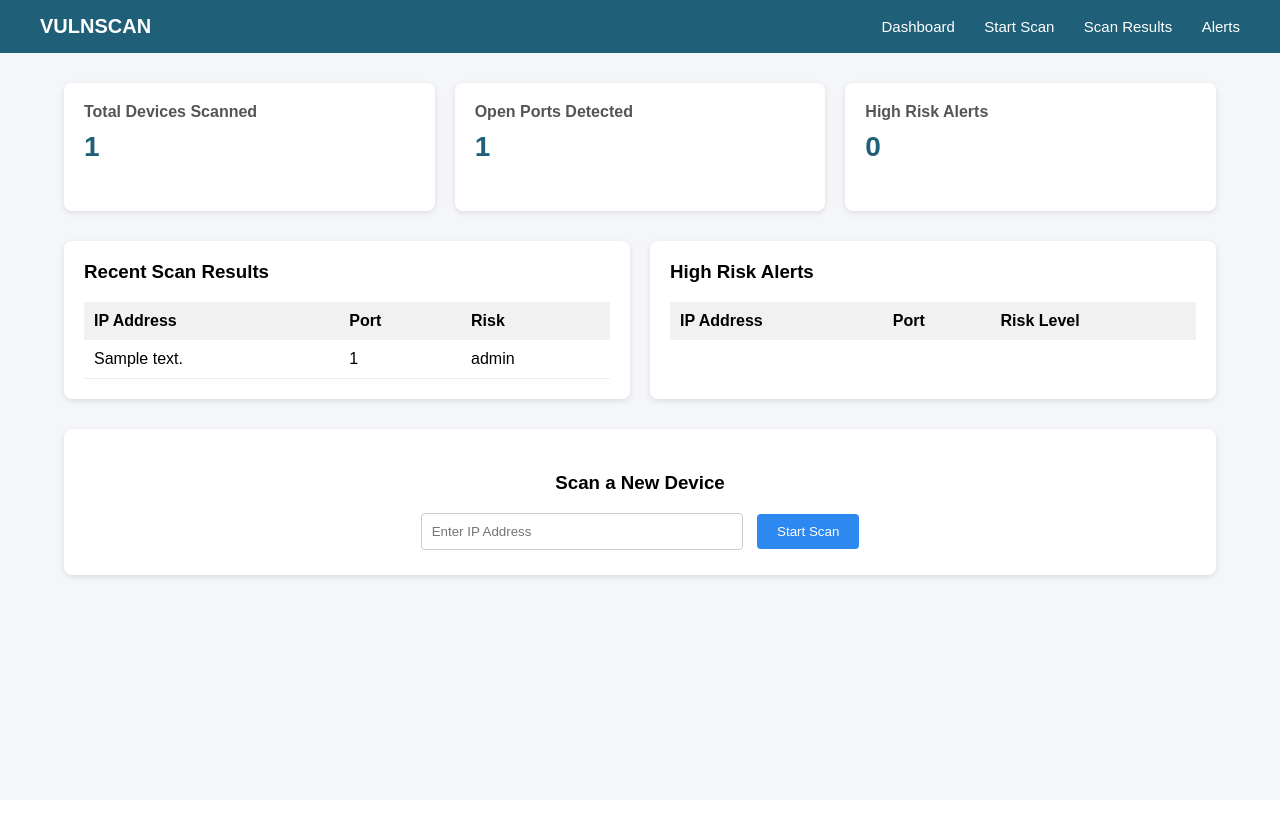
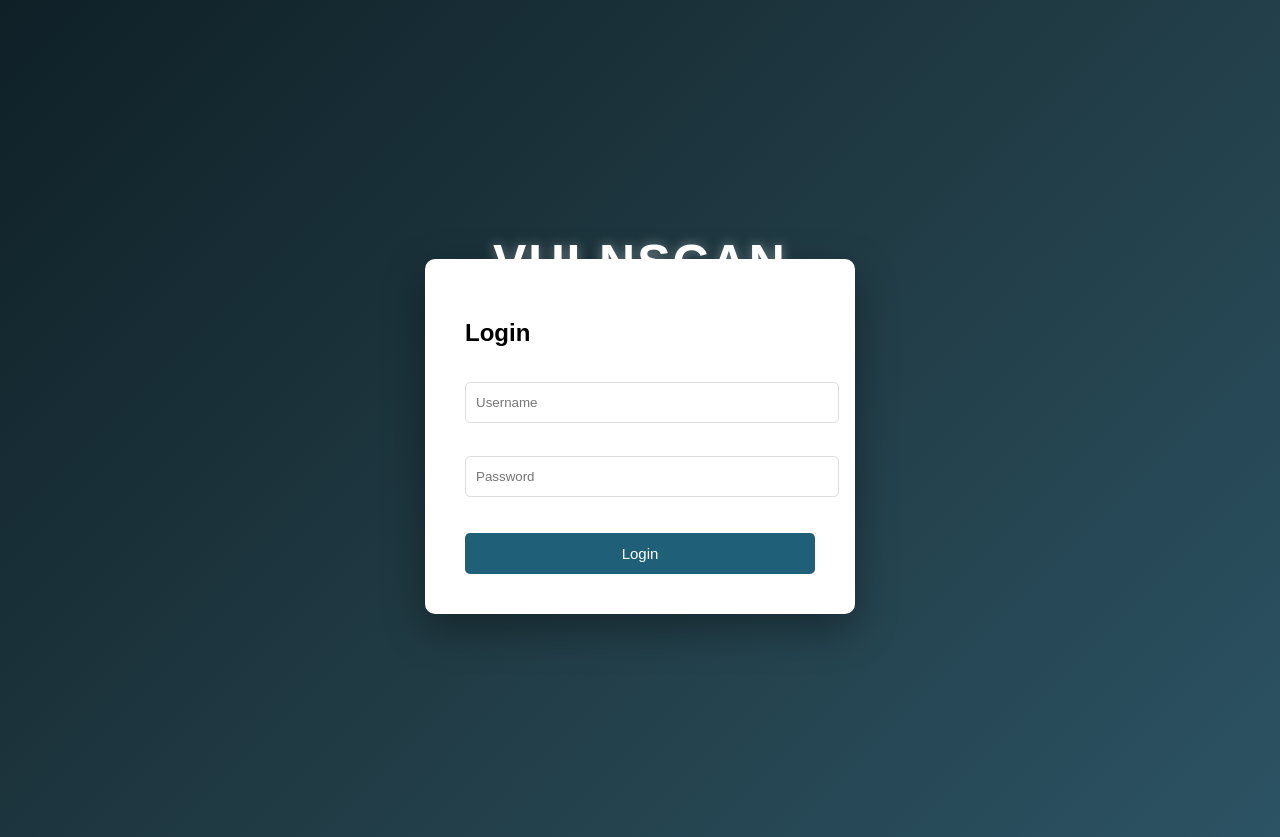
Before and after one commit to MoA3lka/vulnscan_, a Django app: page / in a window 1280 px wide. Before the commit the page ends 582 px from the top, so only its background shows below. Run offline with Django 5.2, Linux system fonts and the light colour scheme; a user stored in the database is signed in; tables that the repository leaves empty hold one stand-in row (values such as "Sample post"); lists and menus that the app fills with data are empty.

Commit message:
Complete project

```diff
--- a/vulnscan/static/css/style.css
+++ b/vulnscan/static/css/style.css
@@ -25,14 +25,18 @@ body{
 }
 
 .logo{
-    font-size: 20px;
+    font-size: 30px;
     font-weight: bold;
+    text-shadow:0 0 12px rgba(255,255,255,0.4);
+
 }
 .nav-links a{
     color: white;
     margin-left: 25px;
     text-decoration: none;
-    font-size: 15px;
+    font-size: 20px;
+    text-shadow:0 0 12px rgba(255,255,255,0.4);
+
 }
 
 .nav-links a:hover{
@@ -137,6 +141,8 @@ td{
     background: #1b6fd1;
 }
 
+
+
 /* Risk Labels */
 
 .low{
@@ -161,3 +167,73 @@ td{
     border-radius: 5px;
     font-size: 12px;
 }
+/* Login Page */
+
+.login-page{
+    background: linear-gradient(135deg,#0f2027,#203a43,#2c5364);
+    background-size:auto;
+
+}
+
+/* login layout */
+
+.login-container{
+    display:flex;
+    flex-direction:column;
+    justify-content:center;
+    align-items:center;
+    height:100vh;
+}
+
+/* title */
+
+.headline{
+    font-size:50px;
+    color:white;
+    letter-spacing:2px;
+    text-shadow:0 0 12px rgba(255,255,255,0.4);
+    text-align: center;
+    margin-bottom: -55px;
+    position: relative;
+    top: 200px;
+}
+
+/* login card */
+
+.login-box{
+    background:white;
+    padding:40px;
+    box-shadow:0 15px 40px rgba(0,0,0,0.35);
+    border-radius:10px;
+    text-align:auto;
+    width:350px;
+}
+
+/* inputs */
+
+.login-box input{
+    width:100%;
+    padding:12px;
+    border:1px solid #ddd;
+    border-radius:5px;
+    margin-top:15px;
+    padding-left: 10px;
+}
+
+/* button */
+
+.login-box button{
+    width:100%;
+    padding:12px;
+    background:#1f5f78;
+    cursor:pointer;
+    color:white;
+    border:none;
+    border-radius:5px;
+    margin-top:18px;
+    font-size:15px;
+}
+
+.login-box button:hover{
+    background:#17485b;
+}
--- a/vulnscan/templates/base.html
+++ b/vulnscan/templates/base.html
@@ -11,10 +11,10 @@
         <div class="logo">VULNSCAN</div>
 
         <div class="nav-links">
-            <a href="/">Dashboard</a>
-            <a href="/">Start Scan</a>
-            <a href="/">Scan Results</a>
-            <a href="/">Alerts</a>
+            <a href="{% url 'dashboard' %}">Dashboard</a>
+            <a href="{% url 'start_scan' %}">Start Scan</a>
+            <a href="{% url 'Scan_Result' %}">Scan Results</a>
+            <a href="{% url 'alerts' %}">Alerts</a>
         </div>
 
     </div>
--- a/vulnscan/templates/dashboard.html
+++ b/vulnscan/templates/dashboard.html
@@ -32,8 +32,7 @@
             <tr>
                 <td>{{ r.device.ip_address }}</td>
                 <td>{{ r.port }}</td>
-                <td>{{ r.risk_level }}</td>
-            </tr>
+                <td><span class="{{ r.risk_level|lower }}">{{ r.risk_level }}</span></td>            </tr>
             {% endfor %}
 
         </table>
@@ -54,32 +53,13 @@
          {% for r in alerts %}
 
         <tr>
-        <td>{{ r.device.ip_address }}</td>
-        <td>{{ r.port }}</td>
-        <td>
-            <span class="{{ r.risk_level|lower }}">
-                {{ r.risk_level }}
-            </span>
-        </td>
+        <td>{{ r.result.device.ip_address }}</td>
+        <td>{{ r.result.port }}</td>
+        <td><span class="{{ r.severity|lower }}">{{ r.severity }}</span></td>
         </tr>
         {% endfor %}
     </table>
 </div>
 </div>
 
-
-
-<div class="scan-box">
-    <h3>Scan a New Device</h3>
-    <form method="POST" action="/scan/">
-
-        {% csrf_token %}
-
-        <input type="text" name="ip" placeholder="Enter IP Address">
-
-        <button type="submit">Start Scan</button>
-
-    </form>
-</div>
-
 {% endblock %}
--- /dev/null
+++ b/vulnscan/templates/login.html
@@ -0,0 +1,33 @@
+{% load static %}
+
+<!DOCTYPE html>
+<html>
+
+<h1 class="headline">VULNSCAN</h1>
+
+<link rel="stylesheet" href="{% static 'css/style.css'%}">
+
+</head>
+
+<body class="login-page">
+    <div class="login-container">
+        <div class="login-box">
+            <h2>Login</h2>
+
+
+            <form method="post">
+                {% csrf_token %}
+
+                <input type="text" name="username" placeholder="Username" required>
+
+                <br><br>
+
+                <input type="password" name="password" placeholder="Password" required>
+
+                <br><br>
+                <button type="submit">Login</button>
+            </form>
+        </div>
+    </div>
+</body>
+</html>
--- a/vulnscan/vulnscan_app/urls.py
+++ b/vulnscan/vulnscan_app/urls.py
@@ -1,11 +1,16 @@
-from django.urls import path
+from django.urls import path, include
 from . import views
+from django.contrib.auth import views as auth_views
 
 
 urlpatterns = [
-    path('',views.dashboard, name="dashboard"),
-    path('',views.start_scan, name="scan"),
-    path('',views.results, name="results"),
-    path('',views.alerts, name="alerts"),
+    path('', views.login_view, name='login'),
+    path('login/',views.login_view, name="login"),
+
+    path('dashboard/',views.dashboard, name="dashboard"),
+
+    path('start_scan/',views.start_scan, name="start_scan"),
+    path('Scan_Result/',views.results, name="Scan_Result"),
+    path('alerts/',views.alerts, name="alerts"),
 
 ]
--- a/vulnscan/vulnscan_app/views.py
+++ b/vulnscan/vulnscan_app/views.py
@@ -1,8 +1,28 @@
 from django.shortcuts import render, redirect
 from django.contrib.auth.decorators import login_required
+from django.contrib.auth import authenticate, login
 from .models import Device, ScanResults, Alert
 from .port_scan import scan_ports
 from .risk_level import classify_risk
+
+
+#login page
+@login_required
+def login_view(request):
+
+    if request.method == "POST":
+
+        username = request.POST.get("username")
+        password = request.POST.get("password")
+
+        user = authenticate(request, username=username, password=password)
+
+        if user is not None:
+            login(request, user)
+            return redirect("dashboard")
+
+
+    return render(request, "login.html")
 
 # Dashboard Page
 @login_required
@@ -11,7 +31,7 @@ def dashboard(request):
     # Statistics
     total_devices = Device.objects.count()
     total_ports = ScanResults.objects.count()
-    total_alerts = Alert.objects.filter(severity="High").count
+    total_alerts = Alert.objects.filter(severity="High").count()
 
     # Recent Results
     results = ScanResults.objects.order_by('-timestamp')[:5]
@@ -35,7 +55,7 @@ def dashboard(request):
 @login_required
 def start_scan(request):
 
-    if request.method =="POST":
+    if request.method == "POST":
 
         ip = request.POST.get("ip")
 
@@ -63,20 +83,35 @@ def start_scan(request):
                     severity="High"
                 )
 
-                return redirect("results")
+        return redirect("Scan_Result")
 
-            return render(request, "start_scan.html")
+    return render(request, "start_scan.html")
 
 # Scan Results Page
 
 @login_required
 def results(request):
 
-    results = ScanResults.objects.all().order_by('-timestamp')
+    latest_device = Device.objects.order_by('-last_scan').first()
 
-    return render(request, "scan_results.html", {
-        "results": results
-    })
+    latest_results = None
+
+    if latest_device:
+        latest_results = ScanResults.objects.filter(device=latest_device)
+
+
+    devices = Device.objects.all().order_by('-last_scan')
+    all_results = ScanResults.objects.all().order_by('-timestamp')
+
+    context = {
+        "latest_device": latest_device,
+        "latest_results": latest_results,
+        "devices": devices,
+        "all_results": all_results
+
+    }
+
+    return render(request, "Scan_Result.html", context)
 
 # Alert Page
 @login_required
@@ -84,6 +119,7 @@ def alerts(request):
 
     alerts = Alert.objects.filter(severity="High").order_by('-id')
 
+    context = {"alerts: alrrts"}
     return render(request, "alerts.html",{
         "alerts": alerts
     })
```
Also changed, not shown: vulnscan/templates/Scan_Result.html (added, +60 -0 lines), vulnscan/templates/alerts.html (added, +29 -0 lines), vulnscan/templates/start_scan.html (added, +16 -0 lines), vulnscan/vulnscan_app/port_scan.py (+24 -9 lines), vulnscan/vulnscan_app/risk_level.py (+13 -4 lines).
